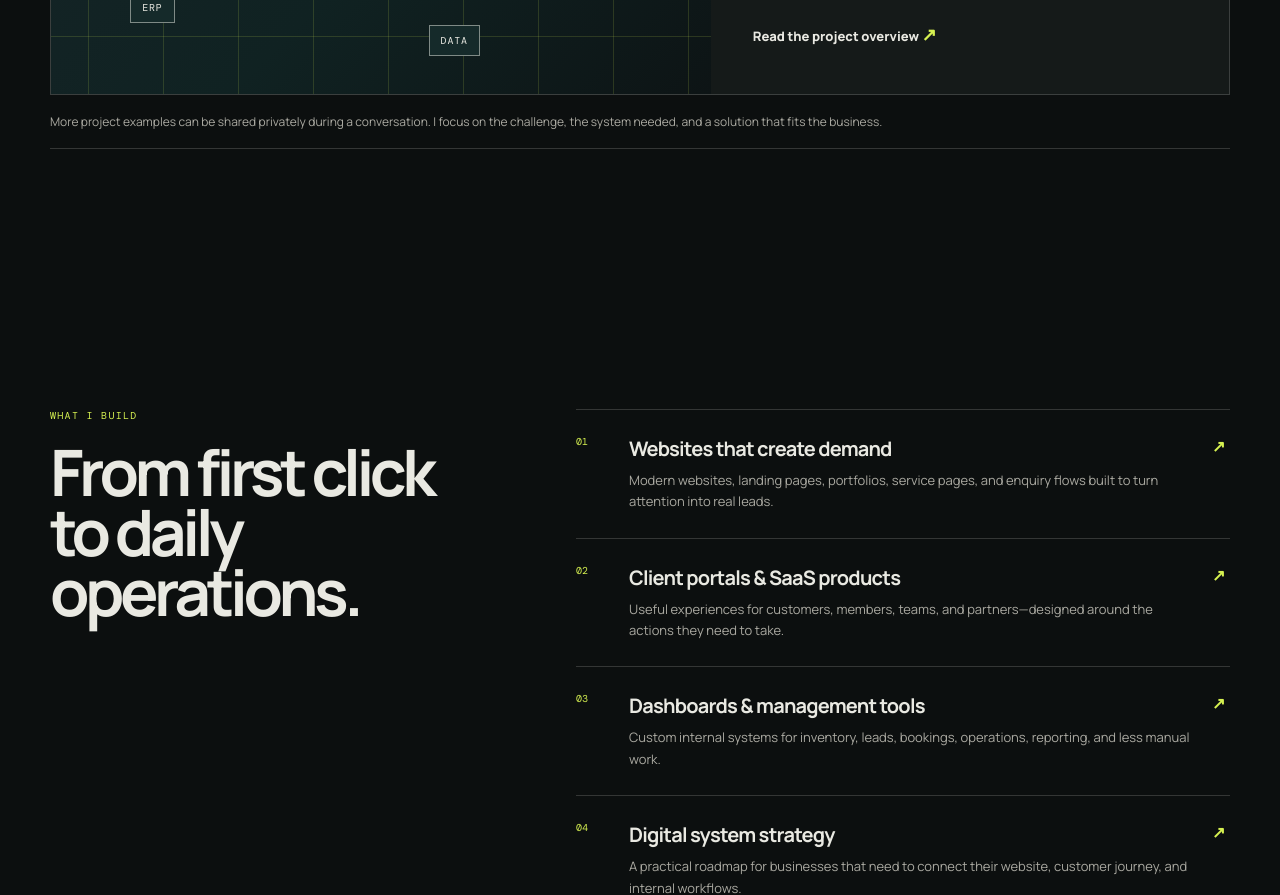
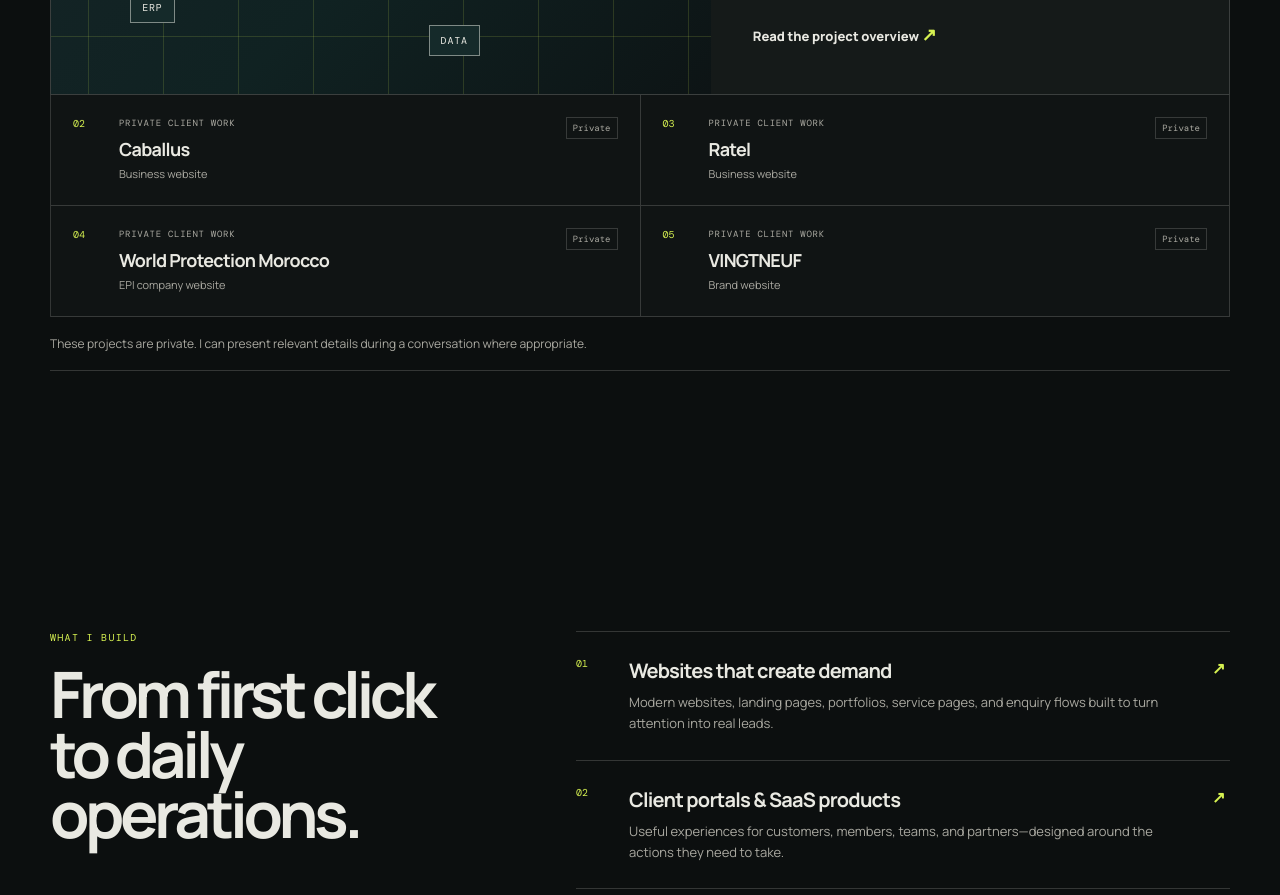
Before and after one commit to drewcanflyy/souhail-ziane-portfolio, a plain HTML site: page dist/index.html in a window 1280 px wide. Shown: the part 1723-2618 px from the top of the page. Drawn offline with nearby package versions, Linux system fonts and the light colour scheme.

Commit message:
Update Site source

```diff
--- a/dist/index.html
+++ b/dist/index.html
@@ -48,7 +48,14 @@
             <a class="text-link" target="_blank" rel="noopener" href="https://github.com/drewcanflyy/uib-azure-cloud-security-architecture">Read the project overview <span>↗</span></a>
           </div>
         </article>
-        <div class="honest-note">More project examples can be shared privately during a conversation. I focus on the challenge, the system needed, and a solution that fits the business.</div>
+        <style>.private-work{display:grid;grid-template-columns:repeat(2,1fr);border-left:1px solid var(--line)}.private-work article{display:grid;grid-template-columns:34px 1fr auto;gap:12px;padding:22px;border-right:1px solid var(--line);border-bottom:1px solid var(--line);background:#101414}.private-work span{font:10px 'DM Mono',monospace;color:var(--lime)}.private-work p{margin:0 0 8px;font:9px 'DM Mono',monospace;color:var(--muted);letter-spacing:.08em}.private-work h3{margin:0;font-size:18px;letter-spacing:-.04em}.private-work small{color:var(--muted);font-size:11px}.private-work b{align-self:start;border:1px solid var(--line);padding:4px 6px;font:9px 'DM Mono',monospace;color:var(--muted);font-weight:400}@media(max-width:750px){.private-work{grid-template-columns:1fr}}</style>
+        <div class="private-work" aria-label="Private client work">
+          <article><span>02</span><div><p>PRIVATE CLIENT WORK</p><h3>Caballus</h3><small>Business website</small></div><b>Private</b></article>
+          <article><span>03</span><div><p>PRIVATE CLIENT WORK</p><h3>Ratel</h3><small>Business website</small></div><b>Private</b></article>
+          <article><span>04</span><div><p>PRIVATE CLIENT WORK</p><h3>World Protection Morocco</h3><small>EPI company website</small></div><b>Private</b></article>
+          <article><span>05</span><div><p>PRIVATE CLIENT WORK</p><h3>VINGTNEUF</h3><small>Brand website</small></div><b>Private</b></article>
+        </div>
+        <div class="honest-note">These projects are private. I can present relevant details during a conversation where appropriate.</div>
       </section>
 
       <section class="services section shell" id="services">
```
